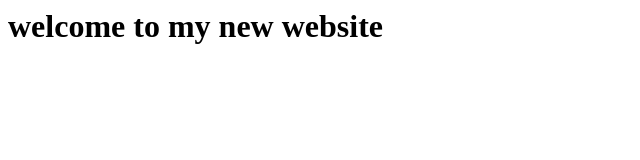
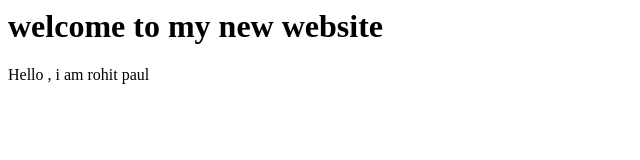
Before and after one commit to onkargithub/github-trial, a plain HTML site: page index.html in a window 1280 px wide. Shown: the whole page, without its empty margins (0-640 px from the left). Drawn offline with Linux system fonts and the light colour scheme.

Commit message:
added p tag

```diff
--- a/index.html
+++ b/index.html
@@ -1,4 +1,5 @@
 <html>
   <title>this is my new website</title>
   <h1>welcome to my new website</h1>
+  <p> Hello , i am rohit paul</p>
 </html>
```
